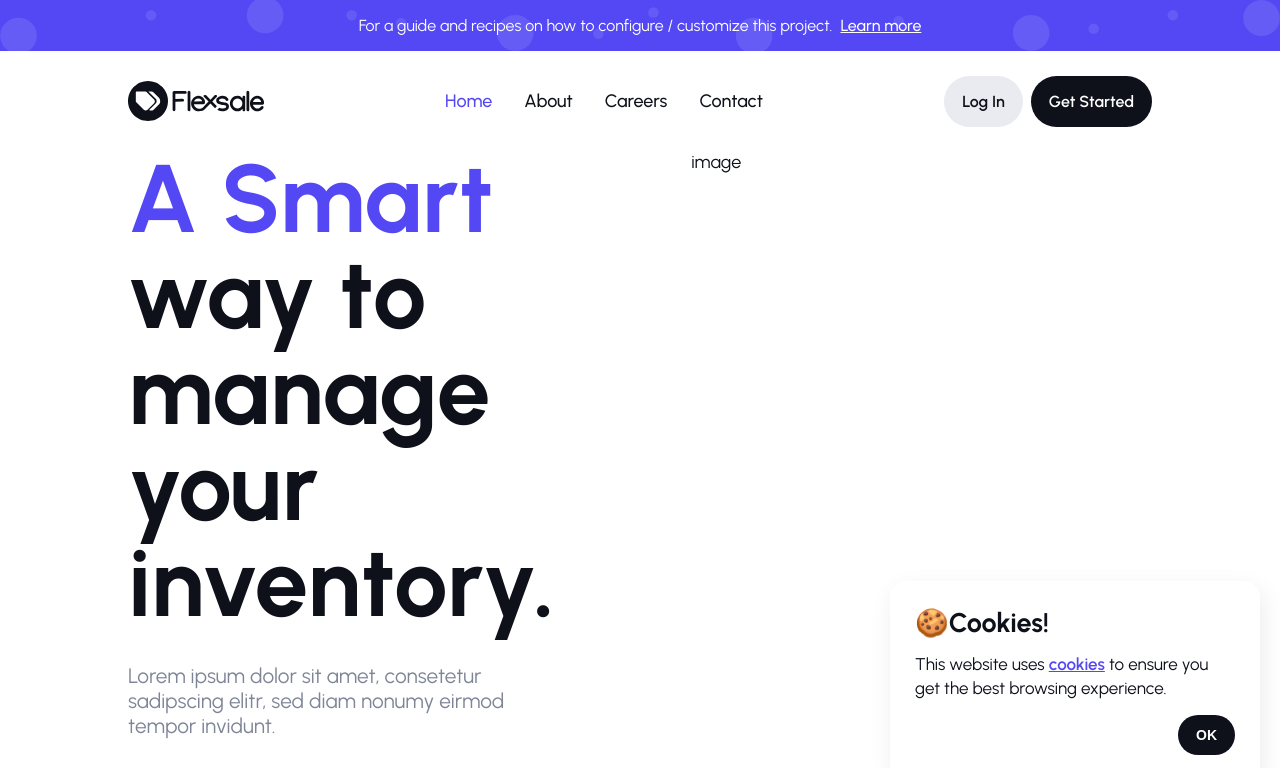
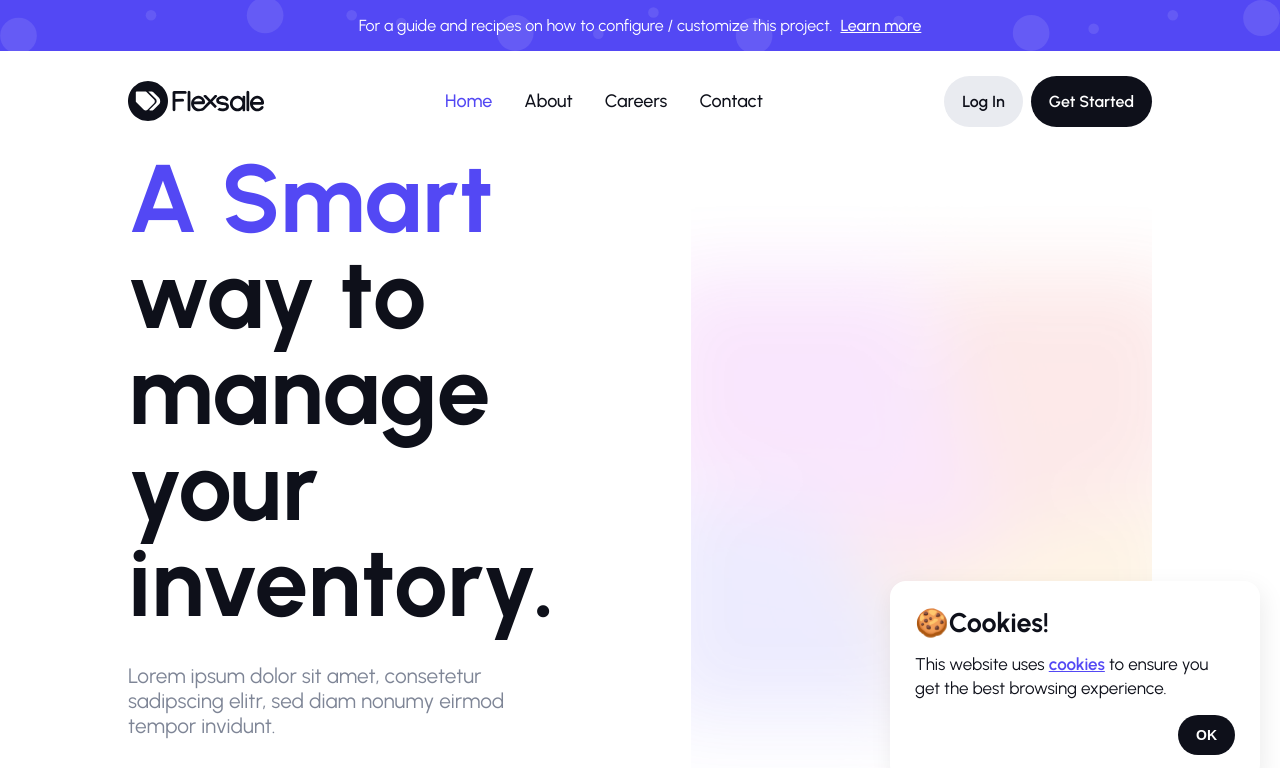
Before and after one commit to benjaminayimah/flexsale-web, a Vue app: page / in a window 1280 px wide. Shown: the top 768 px of the page. Built offline with nearby package versions, Linux system fonts and the light colour scheme.

Commit message:
banner updates

```diff
--- a/src/assets/index.scss
+++ b/src/assets/index.scss
@@ -271,6 +271,8 @@ h1,h2,h3{
         }
         .banner-image{
             width: 100%;
+            height: 250px;
+            margin: 30px 0;
         }
     }
 
--- a/src/views/Home.vue
+++ b/src/views/Home.vue
@@ -6,7 +6,7 @@
         <div class="caption-sub">Lorem ipsum dolor sit amet, consetetur sadipscing elitr, sed diam nonumy eirmod tempor invidunt.</div>
         <div class="fx button-wrapper"><router-link to="" class="a-button button-primary">Create Free Account</router-link></div>
       </div>
-      <div class="banner-image">image</div>
+      <div class="banner-image fx ai-c"></div>
     </div>
   </section>
 </template>
@@ -44,4 +44,12 @@ export default {
     font-size: 1.1rem;
   }
 }
+.banner-image{
+  width: 30%;
+  flex-grow: 1;
+  background-image: url('../../public/img/banner-colors.png');
+  background-size: cover;
+  background-repeat: no-repeat;
+  background-position: 50% 50%;
+}
 </style>
```
Also changed, not shown: public/img/banner-colors.png (added), public/img/image-banner.png (added).
